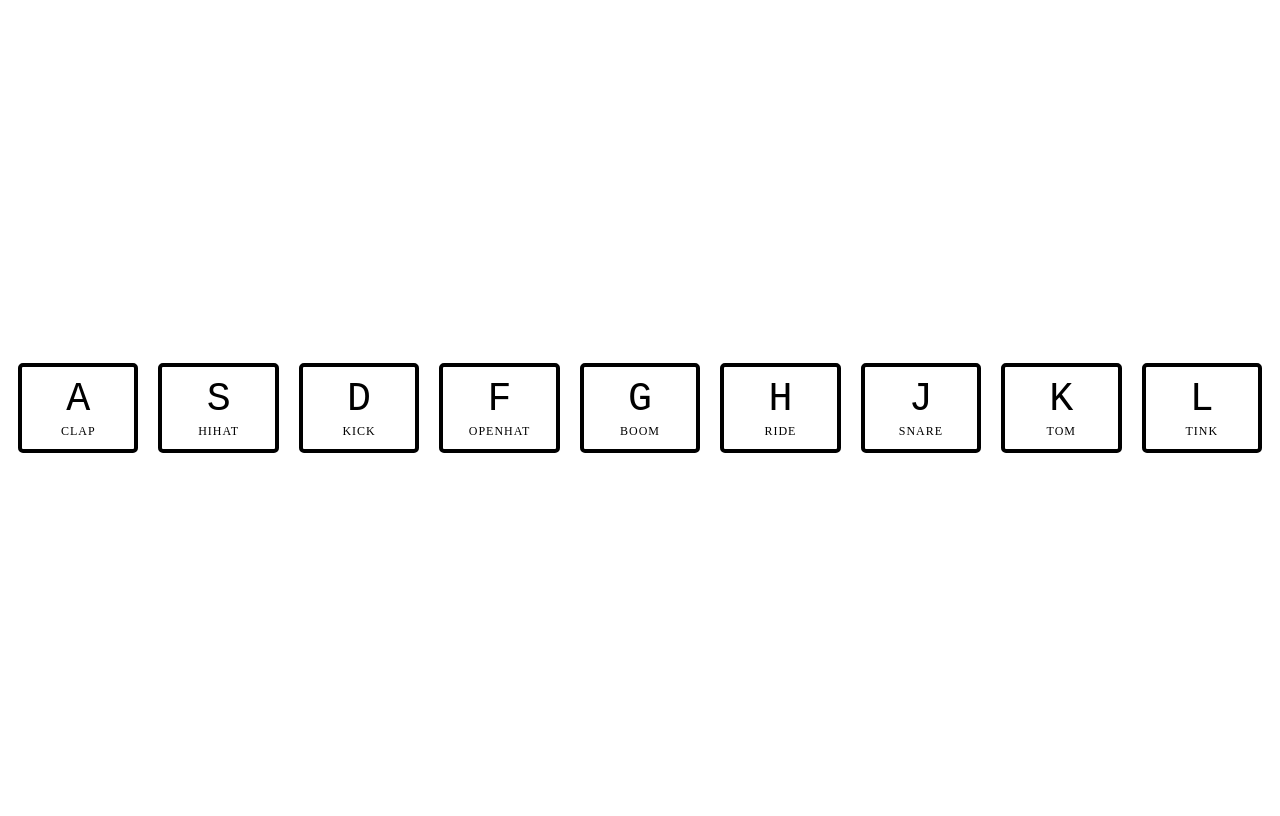
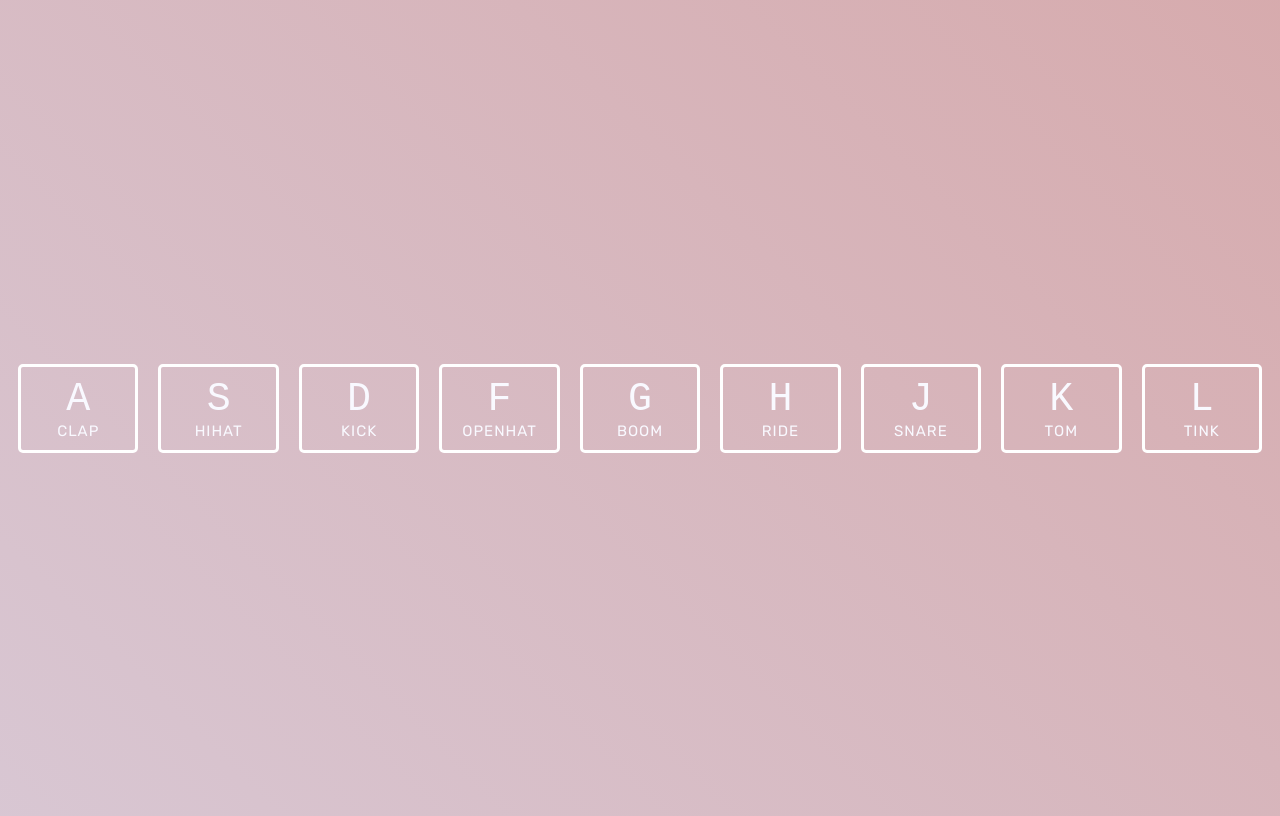
Before and after one commit to AnnMulling/30day-JS-challenge, a plain HTML site: page day1-JS-DrumKit/index.html in a window 1280 px wide. Drawn offline with Linux system fonts and the light colour scheme.

Commit message:
all styled

```diff
--- a/day1-JS-DrumKit/index.html
+++ b/day1-JS-DrumKit/index.html
@@ -5,6 +5,9 @@
         <title>JS Drum Kit</title>
         <link rel="stylesheet" href="style.css" />
         <link rel="icon" type="image/png" sizes="96x96" href="assets/icons8-snare-drum-96.png">
+        <link rel="preconnect" href="https://fonts.googleapis.com">
+        <link rel="preconnect" href="https://fonts.gstatic.com" crossorigin>
+        <link href="https://fonts.googleapis.com/css2?family=Rubik:ital,wght@0,300..900;1,300..900&display=swap" rel="stylesheet">
     </head>
     <body>
         <div class="keys">
@@ -81,12 +84,13 @@
             //remove playing class => creates the transition
             function removeTransition(e) {
                 //only want to fire when the event == transform
-                if (e.propertyName !== 'transform') return
-                this.classList.remove('playing')
+                if (e.propertyName !== 'transform') return;
+                //remove class playing
+                e.target.classList.remove('playing');
             };
 
             //listen to all keys, add event that will fire after it has been pressed
-            const keys = Array.from(document.querySelectorAll('.key'));
+            const keys = document.querySelectorAll('.key');
             keys.forEach(key => key.addEventListener('transitionend', removeTransition));
 
             //listen to keydown
--- a/day1-JS-DrumKit/style.css
+++ b/day1-JS-DrumKit/style.css
@@ -1,8 +1,31 @@
+:root {
+    --gradient: linear-gradient(
+        45deg ,
+        #DAE2F8,
+        #D6A4A4
+        )
+}
+
+
 html {
+    font-family: 'Rubik';
     font-size: 10px;
+    color: rgb(249, 249, 255);
     padding: 0;
     margin: 0;
     box-sizing: border-box;
+    background-image: var(--gradient);
+    background-size: 300%;
+    animation: bg-gradient 10s infinite alternate;
+}
+
+@keyframes bg-gradient {
+    0% {
+        background-position: left;
+    }
+    100% {
+        background-position: right;
+    }
 }
 
 .keys {
@@ -13,22 +36,21 @@ html {
 }
 
 .key {
-    border: .4rem solid black;
+    border: .3rem solid #ffffff;
     border-radius: .5rem;
     font-size: 1.5rem;
     padding: 1rem;
     width: 10rem;
     margin: 1rem;
     text-align: center;
-    /* transform: all 0.75s ease; */
-    transition: all 0.75s;
+    transition: all 0.5s ease;
 
 }
 
 .playing {
     transform: scale(1.1);
-    border-color: #ffc600;
-    box-shadow: 0 0 1rem #ffc600;
+    border-color: #fcfcfc;
+    box-shadow: 0 0 1rem #fcfcfc;
 }
 
 kbd {
@@ -37,7 +59,7 @@ kbd {
 }
 
 .sound {
-    font-size: 1.2rem;
+    font-size: 1.5rem;
     text-transform: uppercase;
     letter-spacing: .1rem;
 }
```
